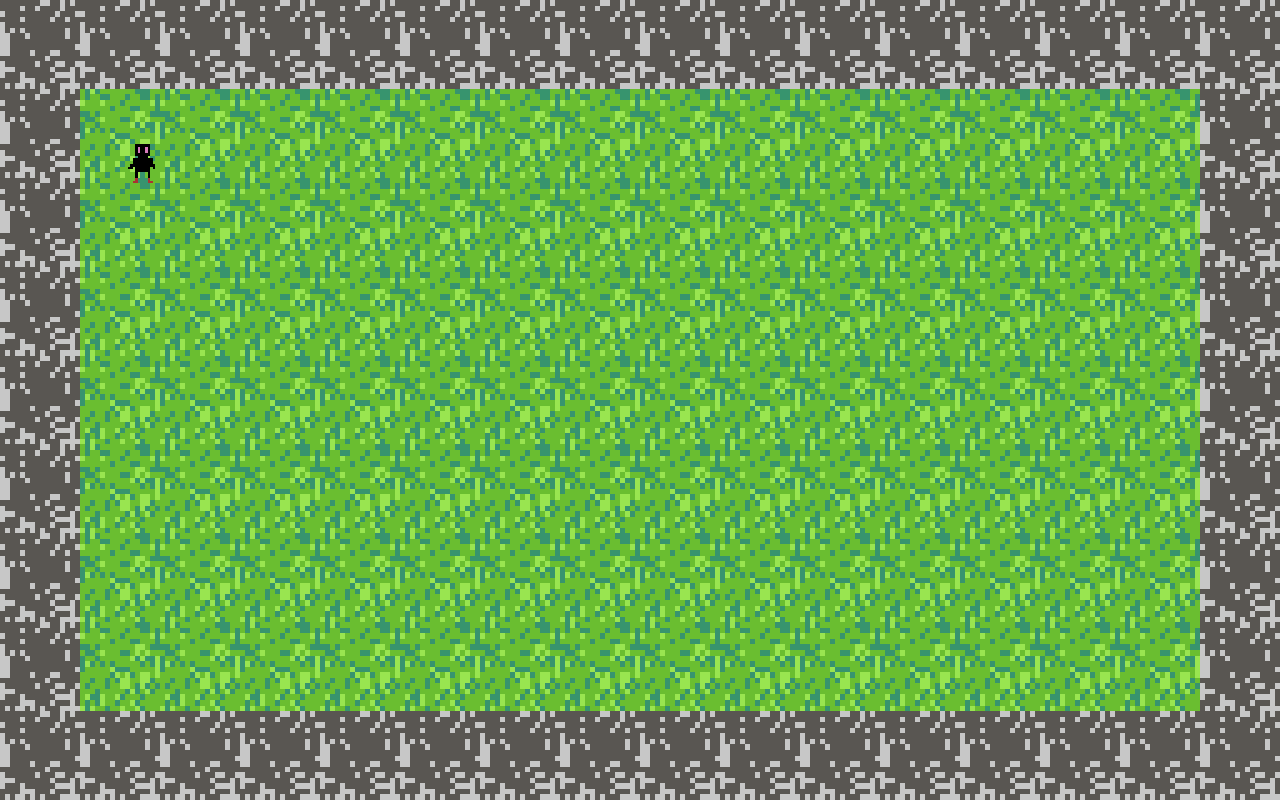
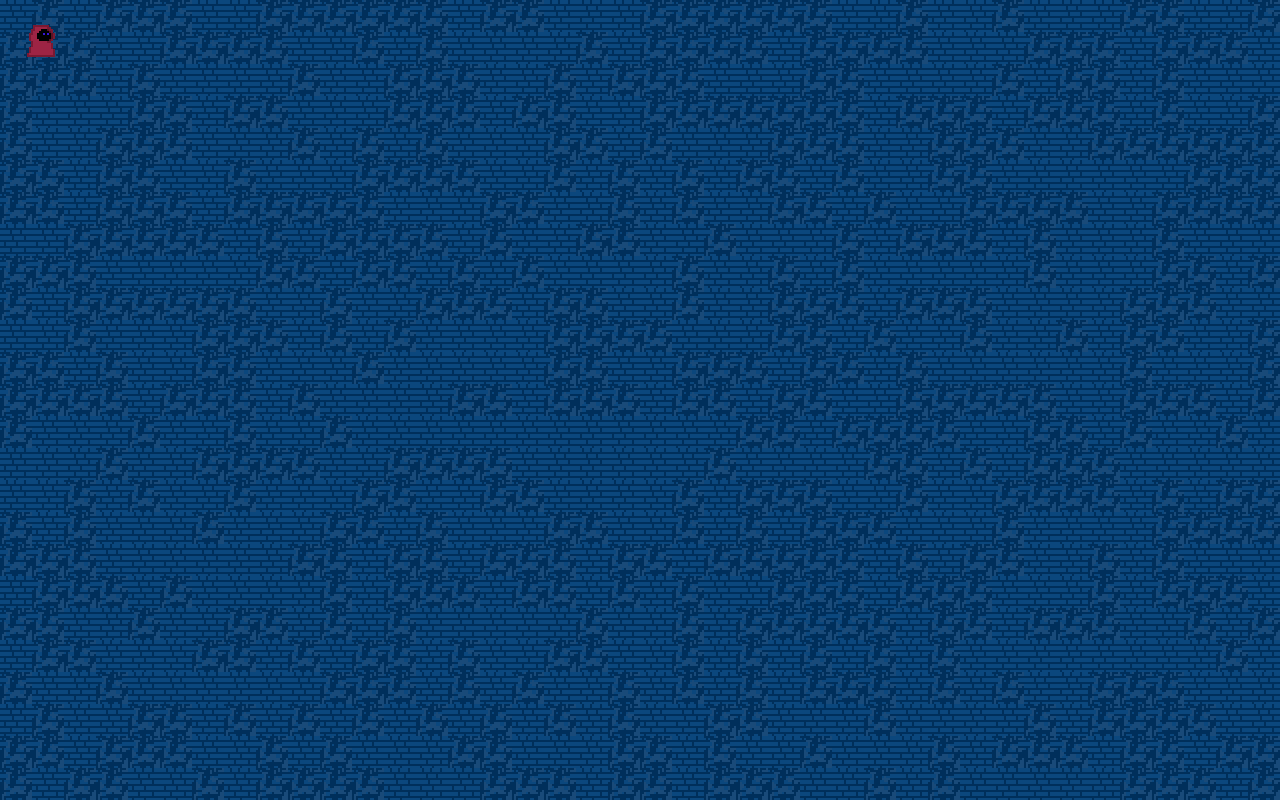
Before and after one commit to SleepySleepyFox/wizardry, a website built with Vite: page index.html in a window 1280 px wide. Built offline with nearby package versions, Linux system fonts and the light colour scheme.

Commit message:
test map fix

```diff
--- a/src/core/entities/Player.ts
+++ b/src/core/entities/Player.ts
@@ -10,11 +10,11 @@ export class Player {
     inJump: boolean
 
     constructor(src: string) {
-        this.width = 16 / 2;
-        this.height = 16 / 2;
+        this.width = 32;
+        this.height = 32;
         this.image = this.loadSprite(src);
         this.pos = {x: 25,y: 25}
-        this.speed = 2;
+        this.speed = 5;
         this.listenForKeyEvents()
         this.inJump = false
     }
--- a/src/core/maps/test_map.ts
+++ b/src/core/maps/test_map.ts
@@ -1,34 +1,48 @@
 export class Map{
     tiles: number[];
-    size: number;
+    tileSide: number;
+    mapSize: number
     width: number;
     height: number;
-    dirtImg: HTMLImageElement;
-    grassImg: HTMLImageElement;
+    brick: HTMLImageElement;
+    brickMessy: HTMLImageElement;
+    grass: HTMLImageElement;
+    dirt: HTMLImageElement;
     imagesLoaded: boolean = false;
 
     constructor(){
-        this.tiles = [0,0,0,0,0,0,0,0,0,0,0,0,0,0,0,0,
-                      0,1,1,1,1,1,1,1,1,1,1,1,1,1,1,0,
-                      0,1,1,1,1,1,1,1,1,1,1,1,1,1,1,0,
-                      0,1,1,1,1,1,1,1,1,1,1,1,1,1,1,0,
-                      0,1,1,1,1,1,1,1,1,1,1,1,1,1,1,0,
-                      0,1,1,1,1,1,1,1,1,1,1,1,1,1,1,0,
-                      0,1,1,1,1,1,1,1,1,1,1,1,1,1,1,0,
-                      0,1,1,1,1,1,1,1,1,1,1,1,1,1,1,0,
-                      0,0,0,0,0,0,0,0,0,0,0,0,0,0,0,0];
-        this.size = 16;
-        this.height = 9;
-        this.width = 16;
+        // this.tiles = [0,0,0,0,0,0,0,0,0,0,0,0,0,0,0,0,
+        //               0,1,1,1,0,1,1,1,1,1,1,1,1,1,1,0,
+        //               0,1,1,1,0,1,1,1,1,1,1,1,1,1,1,0,
+        //               0,1,1,1,1,0,1,1,1,1,1,1,1,1,1,0,
+        //               0,1,1,1,1,1,0,0,1,1,1,1,1,1,1,0,
+        //               0,1,1,1,1,1,1,1,1,1,1,1,1,1,1,0,
+        //               0,1,0,0,1,1,1,1,1,1,1,1,1,1,1,0,
+        //               0,1,0,1,1,1,1,1,1,1,1,1,1,1,1,0,
+        //               0,0,0,0,0,0,0,0,0,0,0,0,0,0,0,0];
+        this.tiles = this.noize()
+        this.mapSize = 2304;
+        this.tileSide = 32
+        this.height = innerHeight;
+        this.width = innerWidth;
         // this.draw()
-        this.dirtImg = new Image();
-        this.dirtImg.src = '/test_dirt.png';
+        this.brick = new Image();
+        this.brick.src = '/brick_01.png';
 
-        this.grassImg = new Image();
-        this.grassImg.src = '/test_grass.png';
+        this.brickMessy = new Image();
+        this.brickMessy.src = '/brick_messy_01.png';
+
+        this.grass = new Image()
+        this.grass.src = '/test_grass.png'
+
+        this.dirt = new Image()
+        this.dirt.src = '/test_dirt.png'
+
         Promise.all([
-            new Promise(res => this.dirtImg.onload = res),
-            new Promise(res => this.grassImg.onload = res)
+            new Promise(res => this.brick.onload = res),
+            new Promise(res => this.brickMessy.onload = res),
+            new Promise(res => this.dirt.onload = res),
+            new Promise(res => this.grass.onload = res)
         ]).then(() => {
             this.imagesLoaded = true;
         });
@@ -38,29 +52,47 @@ export class Map{
     draw(ctx: CanvasRenderingContext2D) {
         if (!this.imagesLoaded) return;
 
-        for (let y = 0; y < this.height; y++) {
-            for (let x = 0; x < this.width; x++) {
+        for (let y = 0; y < this.height / this.tileSide; y++) {
+            for (let x = 0; x < this.width / this.tileSide; x++) {
                 const index = y * this.width + x;
                 const tile = this.tiles[index];
-                const img = tile === 0 ? this.dirtImg : this.grassImg;
-                ctx.drawImage(img, x * this.size, y * this.size, this.size, this.size);
+                const img = tile > 0 ? this.brick : this.brickMessy;
+                ctx.drawImage(img, x * this.tileSide, y * this.tileSide, this.tileSide, this.tileSide);
             }
         }
     }
 
-    // draw(ctx: CanvasRenderingContext2D){
+    noize(){
+        let grid = []
+        const nodes = 2304
 
-    //     for(let x = 0; x < this.tiles.length; x++){
-    //         for(let y = 0; y < this.tiles.length; y++){
-    //             const img = new Image()
-    //         if(this.tiles[x] == 0){
-    //             img.src = '/test_dirt.png'
-    //             ctx.drawImage(img, x * 16, y * 16)
-    //         }else{
-    //             img.src = '/test_grass.png'
-    //             ctx.drawImage(img, x * 16, y * 16)
-    //         }
-    //         }
-    //     }
-    // }
+        const random_vecto_unit = () => {
+            let tetha = Math.random() * 2 * Math.PI
+            return Math.cos(tetha)
+        }
+
+        // const perlinGet = ({x,y}: {x: number, y: number}) => {
+        //     let x0 = Math.floor(x);
+        //     let x1 = x0 + 1;
+        //     let y0 = Math.floor(y);
+        //     let y1 = y0 + 1
+        // }
+
+        // function dot_prod_grid(x : number, y : number, vert_x : number, vert_y : number){
+        //     var g_vect = gradients[vert_y][vert_x];
+        //     var d_vect = {x: x - vert_x, y: y - vert_y};
+        //     return d_vect.x * g_vect.x + d_vect.y * g_vect.y;
+        // }
+
+        for(let i = 0; i < nodes; i++){
+            // let row = []
+            for(let j = 0; j < nodes; j++){
+                grid.push(random_vecto_unit())
+            }
+            // grid.push(row)
+        }
+        // perlinGet(random_vecto_unit())
+        console.log(grid)
+        return grid
+    }
 }
--- a/src/main.ts
+++ b/src/main.ts
@@ -2,21 +2,24 @@ import { Player } from './core/entities/Player'
 import { Map } from './core/maps/test_map'
 import './style.css'
 
-const player = new Player('/test_sprite.png')
+const player = new Player('/wizard_01.png')
 const map = new Map()
+const canvas = document.querySelector<HTMLCanvasElement>('#canvas')
+if(canvas){
+
+}
 
 function gameLoop() {
-const canvas = document.querySelector<HTMLCanvasElement>('#canvas')
   if(canvas){
+    const ctx = canvas.getContext("2d")
     canvas.height = innerHeight
     canvas.width = innerWidth
-    const ctx = canvas.getContext("2d")
     if(!ctx) return;
-    const scale = canvas.width / (map.width * map.size)
-    const scale1 = canvas.height / (map.height * map.size)
+    // const scale = canvas.width / (map.width * map.tileSide)
+    // const scale1 = canvas.height / (map.height * map.tileSide)
 
     // ctx.translate(innerWidth / map.width, innerHeight / map.height)
-    ctx.scale(scale,scale1)
+    // ctx.scale(scale,scale1)
     ctx.imageSmoothingEnabled = false
     map.draw(ctx)
     player.draw(ctx)
--- a/src/style.css
+++ b/src/style.css
@@ -9,6 +9,5 @@ body{
 }
 
 #canvas{
-    width: 100%;
-    height: 100%;
+
 }
```
Also changed, not shown: public/brick_01.png (added), public/brick_messy_01.png (added), public/wizard_01.png (added).
